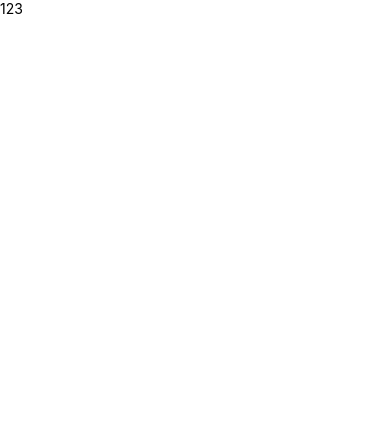
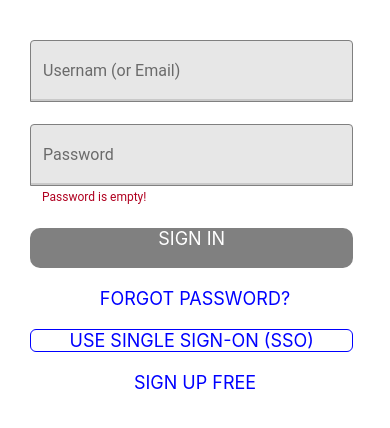
Before and after one commit to minhhien21/1712426-mobile, a React Native app in the folder PluralsightApp/: screen / in a window 390 px wide. Shown: the top 428 px of the page. Built offline with nearby package versions, Linux system fonts and the light colour scheme.

Commit message:
Layout login, register

```diff
--- a/PluralsightApp/App.js
+++ b/PluralsightApp/App.js
@@ -3,18 +3,14 @@ import {
   StyleSheet,
   View,
   Text,
+  TextInput,
 } from 'react-native';
+import Login from './src/components/Authentication/Login/login';
+import Register from './src/components/Authentication/Register/register';
 
 export default function App() {
-  var ListColor = ["white"];
-  const [ColorState, setColorState] = useState(ListColor);
-  const [styleColor, setStyleColor] = useState({});
-  const [Index, setIndex] = useState(0);
-
   return (
-    <View style={{flex:1}}>
-      <Text>123</Text>
-    </View>
+    <Login></Login>
   );
 };
 
--- a/PluralsightApp/package.json
+++ b/PluralsightApp/package.json
@@ -11,7 +11,9 @@
   },
   "dependencies": {
     "react": "16.13.1",
-    "react-native": "0.63.3"
+    "react-native": "0.63.3",
+    "react-native-paper": "^4.2.0",
+    "react-native-vector-icons": "^7.1.0"
   },
   "devDependencies": {
     "@babel/core": "^7.8.4",
--- /dev/null
+++ b/PluralsightApp/src/components/Authentication/Login/login.js
@@ -0,0 +1,101 @@
+import React, {useState} from 'react';
+import {StyleSheet, View, Text, TouchableOpacity, Alert} from 'react-native';
+import {HelperText, TextInput} from 'react-native-paper';
+
+const Login = (props) => {
+  const [userName, setUserName] = useState('');
+  const [password, setPassword] = useState('');
+
+  const hasErrorEmail = () => {
+    return userName.includes('@');
+  };
+  const hasErrorPassword = () => {
+    return password.trim() == '';
+  };
+  const onPressButton = () => {
+    if (hasErrorEmail() || hasErrorPassword()) {
+        Alert.alert("Fail")
+    }else{
+        Alert.alert("Success")
+    }
+  };
+
+  return (
+    <View style={styles.container}>
+      <TextInput
+        label="Usernam (or Email)"
+        value={userName}
+        onChangeText={userName => setUserName(userName)}
+        style={[styles.textinput, styles.inputUs]}
+      />
+      <HelperText type="error" visible={hasErrorEmail()}>
+        Email address is invalid!
+      </HelperText>
+      <TextInput
+        label="Password"
+        value={password}
+        onChangeText={password => setPassword(password)}
+        style={styles.textinput}
+        secureTextEntry={true}/>
+      <HelperText type="error" visible={hasErrorPassword()}>
+        Password is empty!
+      </HelperText>
+      <TouchableOpacity
+      style={styles.button}>
+        <Text style={styles.buttontext} onPress={onPressButton}>SIGN IN</Text>
+      </TouchableOpacity>
+      <Text style={styles.text} onPress={() => console.log('1st')}>
+        FORGOT PASSWORD?
+      </Text>
+      <Text style={[styles.text,styles.text1]} onPress={() => console.log('1st')}>
+        USE SINGLE SIGN-ON (SSO)
+      </Text>
+      <Text style={styles.text} onPress={() => console.log('1st')}>
+        SIGN UP FREE
+      </Text>
+    </View>
+  );
+};
+
+const styles = StyleSheet.create({
+  container: {
+    flex: 1,
+    marginLeft: 30,
+    marginRight: 30,
+  },
+  inputUs: {
+    marginTop: 40,
+  },
+  textinput:{
+    height: 60,
+    textAlign: 'center',
+    width: '98%',
+    borderColor: 'gray',
+    borderWidth: 1,
+  },
+  button: {
+    height: 40,
+    marginTop: 20,
+    width: '98%',
+    backgroundColor: 'gray',
+    borderRadius: 10,
+  },
+  buttontext:{
+    fontSize: 18,
+    textAlign: 'center',
+    color: 'white',
+  },
+  text:{
+    fontSize: 18,
+    marginTop: 20,
+    color:'blue',
+    textAlign:'center',
+  },
+  text1: {
+    width: '98%',
+    borderColor: 'blue',
+    borderWidth: 1,
+    borderRadius: 6,
+  }
+});
+export default Login;
--- /dev/null
+++ b/PluralsightApp/src/components/Authentication/Register/register.js
@@ -0,0 +1,143 @@
+import React, {useState} from 'react';
+import {StyleSheet, View, Text, TouchableOpacity, CheckBox, Alert} from 'react-native';
+import {HelperText, TextInput} from 'react-native-paper';
+
+const Register = (props) => {
+  const [email, setEmail] = useState('');
+  const [firstName, setFirstName] = useState('');
+  const [lastName, setLastName] = useState('');
+  const [company, setCompany] = useState('');
+  const [phone, setPhone] = useState('');
+  const [isSelected, setSelection] = useState(false);
+  const [errorEmail, setErrorEmail] = useState('Email address is empty!');
+
+  const hasErrorsEmail = () => {
+    if (email.trim() == '') {
+      setErrorEmail('Email address is empty!');
+      return true;
+    } else if (email.includes('@')) {
+      setErrorEmail('Email address is invalid!');
+      return true;
+    }
+    return false;
+  };
+  const hasEmptyEmail = () => {
+    return email.trim() == '';
+  };
+  const hasEmptyFN = () => {
+    return firstName.trim() == '';
+  };
+  const hasEmptysLN = () => {
+    return lastName.trim() == '';
+  };
+  const hasEmptyCompany = () => {
+    return company.trim() == '';
+  };
+
+  const onPressButton = () => {
+    if (hasEmptyEmail() || hasEmptyFN() || hasEmptysLN() || hasEmptyCompany() || isSelected == false) {
+        Alert.alert("Fail")
+    }else{
+        Alert.alert("Success")
+    }
+  };
+  return (
+    <View style={styles.container}>
+      <Text style={styles.texttitle}>Create your free account</Text>
+      <Text style={styles.text}>Email *</Text>
+      <TextInput
+        value={email}
+        onChangeText={(email) => setEmail(email)}
+        style={[styles.textinput, styles.inputUs]}
+      />
+      <HelperText type="error" visible={hasEmptyEmail()} value={errorEmail}>
+        Addredd email is empty!
+      </HelperText>
+
+      <Text style={styles.text}>First name *</Text>
+      <TextInput
+        value={firstName}
+        onChangeText={(firstName) => setFirstName(firstName)}
+        style={[styles.textinput, styles.inputUs]}
+      />
+      <HelperText type="error" visible={hasEmptyFN()}>
+        First name is empty!
+      </HelperText>
+
+      <Text style={styles.text}>LastName *</Text>
+      <TextInput
+        value={lastName}
+        onChangeText={(lastName) => setLastName(lastName)}
+        style={[styles.textinput, styles.inputUs]}
+      />
+      <HelperText type="error" visible={hasEmptysLN()}>
+        Last name is empty!
+      </HelperText>
+
+      <Text style={styles.text}>Company *</Text>
+      <TextInput
+        value={company}
+        onChangeText={(company) => setCompany(company)}
+        style={[styles.textinput, styles.inputUs]}
+      />
+      <HelperText type="error" visible={hasEmptyCompany()}>
+        Company name is empty!
+      </HelperText>
+
+      <Text style={styles.text}>Phone</Text>
+      <TextInput
+        value={phone}
+        onChangeText={(phone) => setPhone(phone)}
+        style={[styles.textinput, styles.inputUs]}
+      />
+
+      <Text style={styles.text}>* Required field</Text>
+      <CheckBox value={isSelected} onValueChange={setSelection} />
+      <Text style={styles.text}>
+        By activating this benefit, you agree to abide bv Pluralsight's terms of
+        use and privacy
+      </Text>
+
+      <TouchableOpacity style={styles.button} onPress={onPressButton}>
+        <Text style={styles.buttontext}>REGISTER</Text>
+      </TouchableOpacity>
+    </View>
+  );
+};
+
+const styles = StyleSheet.create({
+  container: {
+    flex: 1,
+    marginLeft: 15,
+    marginRight: 15,
+  },
+  textinput: {
+    height: 40,
+    textAlign: 'center',
+    width: '98%',
+    backgroundColor: 'gray',
+    borderWidth: 1,
+  },
+  button: {
+    height: 40,
+    marginTop: 20,
+    width: '98%',
+    backgroundColor: 'gray',
+    borderRadius: 10,
+  },
+  buttontext: {
+    textAlign: 'center',
+    color: 'white',
+  },
+  text: {
+    color: 'black',
+  },
+  texttitle: {
+    color: 'black',
+    fontSize: 22,
+    marginTop: 20,
+    marginBottom: 20,
+    textAlign: 'center',
+  },
+});
+export default Register;
```
Also changed, not shown: 22 other files (tests, documents, lock files or other folders).
